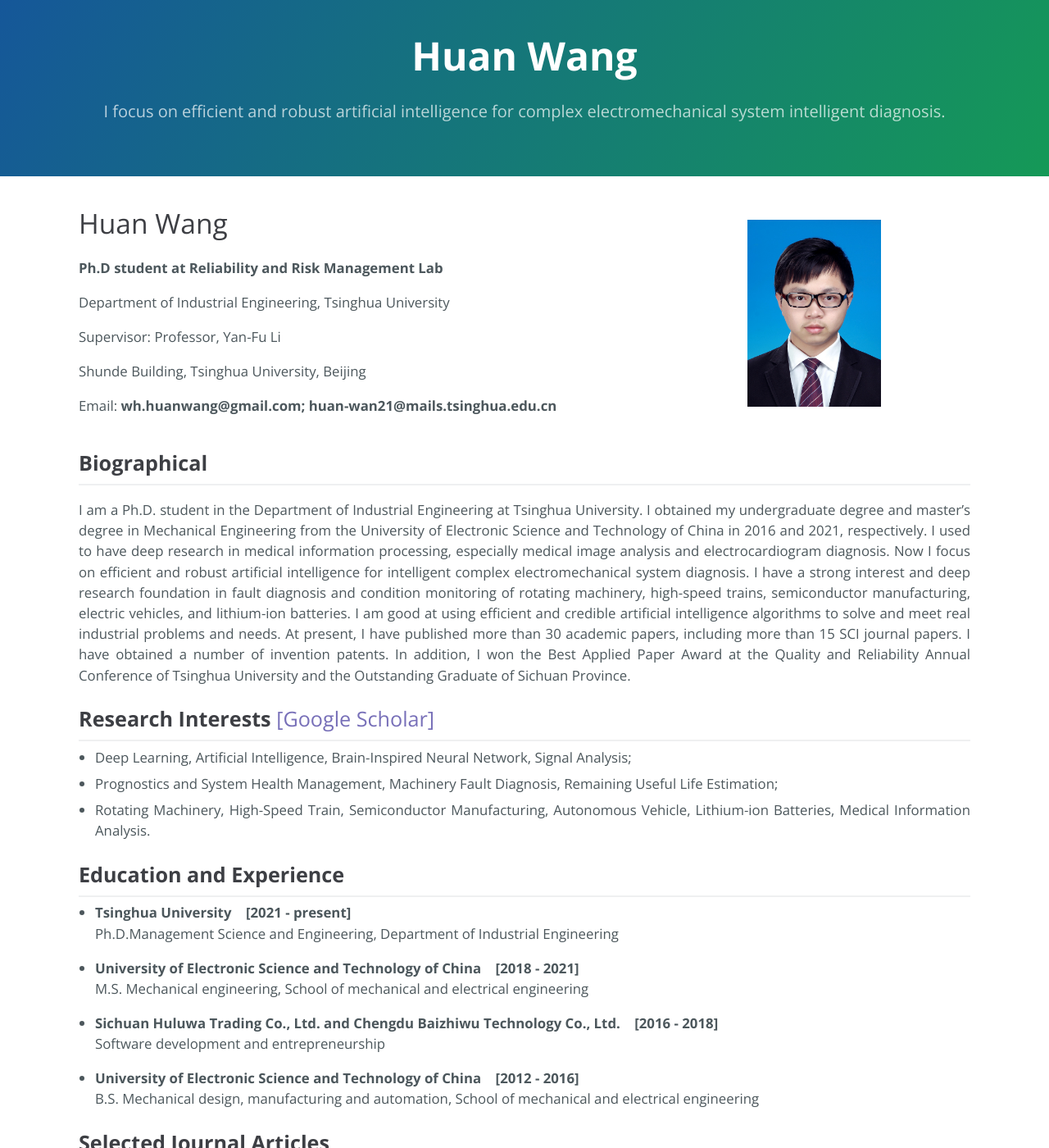
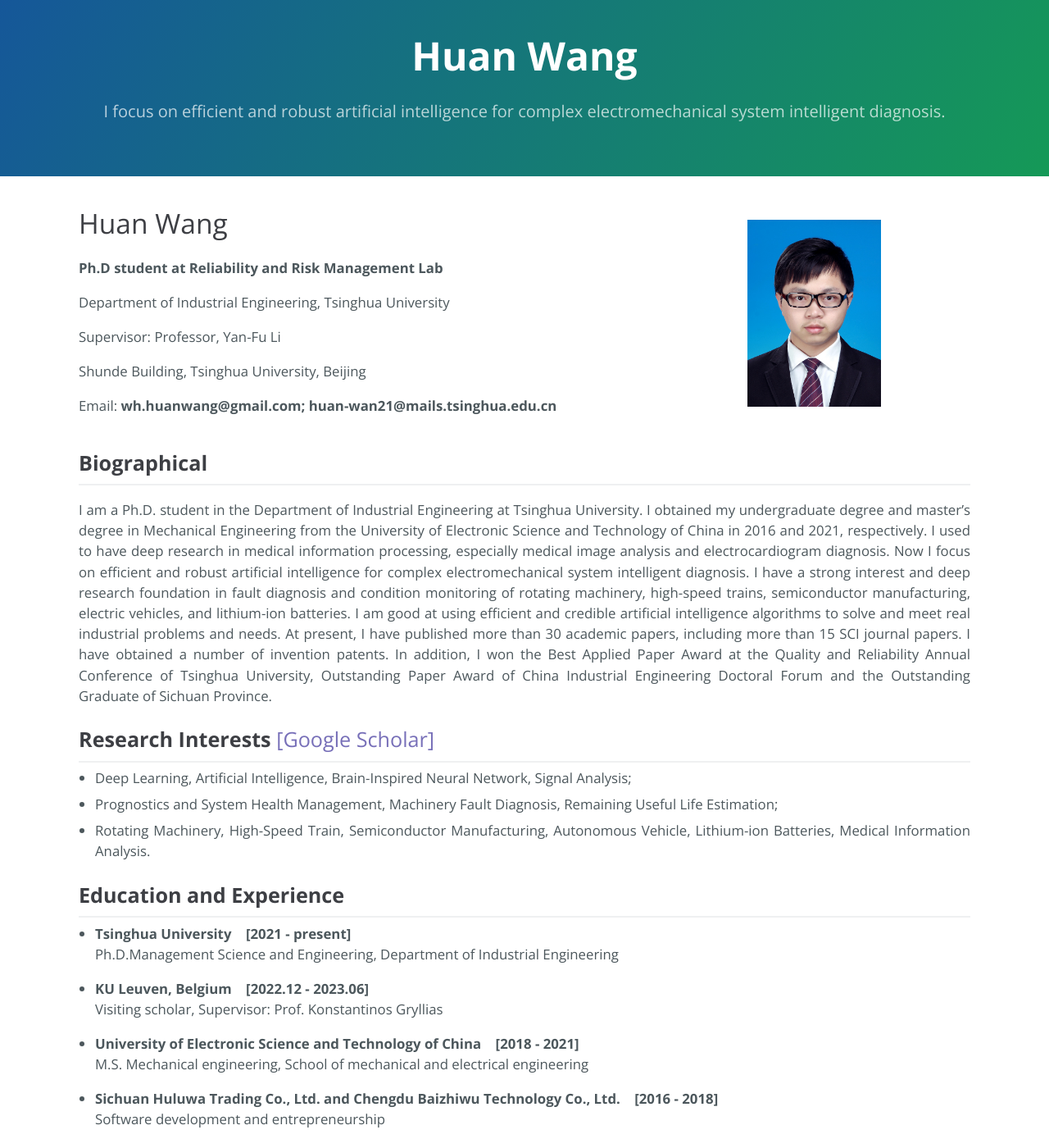
Before and after one commit to WH-HuanWang/WH-HuanWang.github.io, a Jekyll site: the page built from index.md, in a window 1280 px wide and 1400 px high. Shown: the whole window at 82% size. Built offline with Jekyll 4.4.1, drawn with Linux system fonts in a browser that asks for light colours; some of the changed text lies outside the part shown.

Commit message:
Update index.md

```diff
--- a/index.md
+++ b/index.md
@@ -22,7 +22,7 @@ description: I focus on efficient and robust artificial intelligence for complex
 
 ## <b>Biographical</b>
 * * *
-I am a Ph.D. student in the Department of Industrial Engineering at Tsinghua University. I obtained my undergraduate degree and master's degree in Mechanical Engineering from the University of Electronic Science and Technology of China in 2016 and 2021, respectively. I used to have deep research in medical information processing, especially medical image analysis and electrocardiogram diagnosis. Now I focus on efficient and robust artificial intelligence for intelligent complex electromechanical system diagnosis. I have a strong interest and deep research foundation in fault diagnosis and condition monitoring of rotating machinery, high-speed trains, semiconductor manufacturing, electric vehicles, and lithium-ion batteries. I am good at using efficient and credible artificial intelligence algorithms to solve and meet real industrial problems and needs. At present, I have published more than 30 academic papers, including more than 15 SCI journal papers. I have obtained a number of invention patents. In addition, I won the Best Applied Paper Award at the Quality and Reliability Annual Conference of Tsinghua University and the Outstanding Graduate of Sichuan Province.
+I am a Ph.D. student in the Department of Industrial Engineering at Tsinghua University. I obtained my undergraduate degree and master's degree in Mechanical Engineering from the University of Electronic Science and Technology of China in 2016 and 2021, respectively. I used to have deep research in medical information processing, especially medical image analysis and electrocardiogram diagnosis. Now I focus on efficient and robust artificial intelligence for complex electromechanical system intelligent diagnosis. I have a strong interest and deep research foundation in fault diagnosis and condition monitoring of rotating machinery, high-speed trains, semiconductor manufacturing, electric vehicles, and lithium-ion batteries. I am good at using efficient and credible artificial intelligence algorithms to solve and meet real industrial problems and needs. At present, I have published more than 30 academic papers, including more than 15 SCI journal papers. I have obtained a number of invention patents. In addition, I won the Best Applied Paper Award at the Quality and Reliability Annual Conference of Tsinghua University, Outstanding Paper Award of China Industrial Engineering Doctoral Forum and the Outstanding Graduate of Sichuan Province.
 
 
 ## <b>Research Interests</b> [[Google Scholar]](https://scholar.google.com.hk/citations?user=Um0g-XMAAAAJ&hl=zh-CN&authuser=1)
@@ -35,6 +35,9 @@ I am a Ph.D. student in the Department of Industrial Engineering at Tsinghua Uni
 * * *
 * <b>Tsinghua University &nbsp;&nbsp;&nbsp;[2021 - present]</b>
 Ph.D.Management Science and Engineering, Department of Industrial Engineering
+
+* <b>KU Leuven, Belgium &nbsp;&nbsp;&nbsp;[2022.12 - 2023.06]</b>
+Visiting scholar, Supervisor: Prof. Konstantinos Gryllias
 
 * <b>University of Electronic Science and Technology of China &nbsp;&nbsp;&nbsp;[2018 - 2021]</b>
 M.S. Mechanical engineering, School of mechanical and electrical engineering
@@ -85,6 +88,7 @@ B.S. Mechanical design, manufacturing and automation, School of mechanical and e
 
 ### &nbsp;&nbsp;&nbsp; <b>Medical Information Analysis</b>
 
+* <b>14. </b>Pei Yang,<b>Huan Wang*</b>. "Regional Saliency Map Attack for Medical Image Segmentation", 2022 IEEE International Conference on Image Processing <b>(ICIP 2022)</b>.
 * <b>13. </b>Xinwen Liu, <b>Huan Wang*</b>, Zongjin Li. "An Approach for Deep Learning in ECG Classification Tasks in the Presence of Noisy Labels", 43rd Annual International Conference of the IEEE Engineering in Medicine and Biology Society <b>(EMBC 2021)</b>.
 * <b>12. </b>Zongjin Li, <b>Huan Wang*</b>, Xinwen Liu. "A One-Dimensional Siamese Few-Shot Learning Approach for ECG Classification under Limited Data", 43rd Annual International Conference of the IEEE Engineering in Medicine and Biology Society <b>(EMBC 2021)</b>.
 * <b>11. </b>Zixiao He, Xinwen Liu, Hao He, <b>Huan Wang*</b>. "Dual Attention Convolutional Neural Network Based on Adaptive Parametric ReLU for Denoising ECG Signals with Strong Noise", 43rd Annual International Conference of the IEEE Engineering in Medicine and Biology Society <b>(EMBC 2021)</b>.
@@ -107,16 +111,35 @@ B.S. Mechanical design, manufacturing and automation, School of mechanical and e
 
 ## <b>Honors & Awards</b>
 * * *
+* Third Prize of Guangdong-Hong Kong-Macau International Algorithm Competition-Surface Defect Detection of Industrial Products
+* Outstanding Paper Award of China Industrial Engineering Doctoral Forum (2022年全国工业工程博士生论坛最佳论文奖)
 * First Class Scholarship of Tsinghua University (综合一等奖学金), 2022
-* Best Applied Paper Award at the Quality and Reliability Annual Conference of Tsinghua University
-* 2021 Data Challenge Award Finalists of “In-Situ Quality Process Monitoring in Additive Manufacturing”
+* Best Applied Paper Award of the Quality and Reliability Annual Conference of Tsinghua University (2022年清华大学质量与可靠性研究院年会最佳应用论文奖)
+* 2021 Data Challenge Award Finalists of “In-Situ Quality Process Monitoring in Additive Manufacturing”, Third place
 * Excellent university graduate of sichuan province (四川省优秀大学毕业生), 2020
 * National Scholarship for Postgraduates (硕士研究生国家奖学金), 2020
 * First Prize of Academic Scholarship, University of Electronic Science and Technology of China, 2020
 * Second Prize of Academic Scholarship, University of Electronic Science and Technology of China, 2019
 * Second Prize of Academic Scholarship, University of Electronic Science and Technology of China, 2018
 * 2nd Runner up in the automatic structure segmentation for radiotherapy planing challenge 2019
-* Third Prize in the challenge on segmentation of bladder MRI images in the 3rd International Symposium on Image Computing and Digital Medicine (ISICDM) 2019
+* Third Prize of Bladder MRI Image Segmentation Challenge - 3rd International Symposium on Image Computing and Digital Medicine (ISICDM) 2019
+
+<table border="0">
+  <tr>
+    <td width="25%">
+      <img src="image/WangHuan.jpg" width="100%">
+    </td>
+    <td width="25%">
+      <img src="image/WangHuan.jpg" width="100%">
+    </td>
+    <td width="25%">
+      <img src="image/WangHuan.jpg" width="100%">
+    </td>
+    <td width="25%">
+      <img src="image/WangHuan.jpg" width="100%">
+    </td>
+  </tr>
+</table>
 
 ## <b>Professional Activities</b>
 * * *
```
